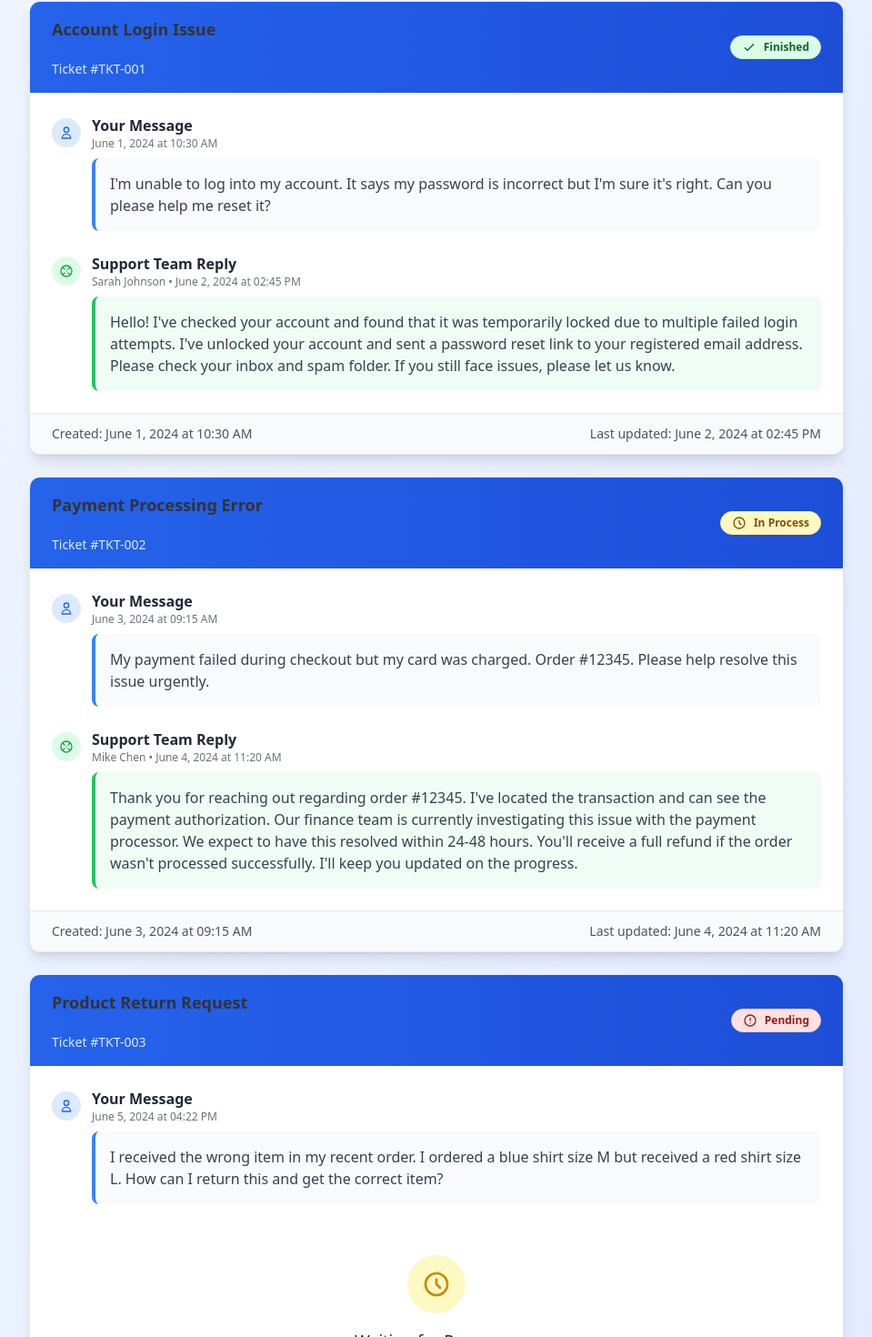
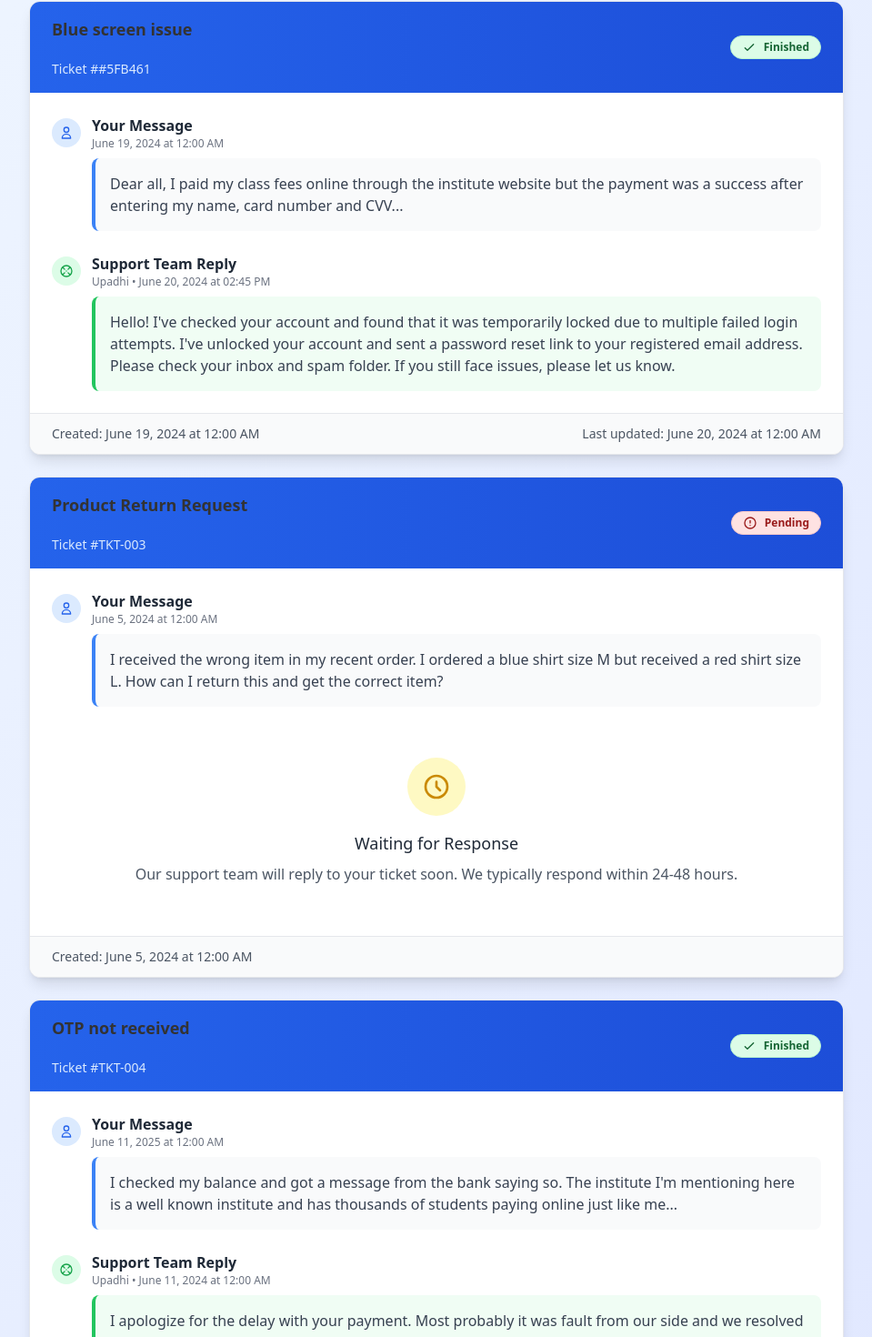
Before and after one commit to Danindunadith/TicketSystem, a React (Vite) app in the folder ITPM_frontend/: page /replies in a window 1280 px wide. Shown: the part 233-1703 px from the top of the page at 91% size, without its empty margins (160-1119 px from the left). Built offline with nearby package versions, Linux system fonts and the light colour scheme.

Commit message:
check reply

```diff
--- a/ITPM_frontend/src/pages/ticket/UserTicketReplies.jsx
+++ b/ITPM_frontend/src/pages/ticket/UserTicketReplies.jsx
@@ -4,60 +4,40 @@ export default function UserTicketReplies() {
     // Dummy data for demonstration
     const [tickets] = useState([
         {
-            id: "TKT-001",
-            topic: "Account Login Issue",
-            originalMessage: "I'm unable to log into my account. It says my password is incorrect but I'm sure it's right. Can you please help me reset it?",
+            id: "#5FB461",
+            topic: "Blue screen issue",
+            originalMessage: "Dear all, I paid my class fees online through the institute website but the payment was a success after entering my name, card number and CVV...",
             status: "finished",
-            createdAt: "2024-06-01T10:30:00Z",
-            updatedAt: "2024-06-02T14:45:00Z",
+            createdAt: "2024-06-19",
+            updatedAt: "2024-06-20",
             adminReply: "Hello! I've checked your account and found that it was temporarily locked due to multiple failed login attempts. I've unlocked your account and sent a password reset link to your registered email address. Please check your inbox and spam folder. If you still face issues, please let us know.",
-            adminName: "Sarah Johnson",
-            replyDate: "2024-06-02T14:45:00Z"
+            adminName: "Upadhi",
+            replyDate: "2024-06-20T14:45:00Z"
         },
-        {
-            id: "TKT-002",
-            topic: "Payment Processing Error",
-            originalMessage: "My payment failed during checkout but my card was charged. Order #12345. Please help resolve this issue urgently.",
-            status: "in-process",
-            createdAt: "2024-06-03T09:15:00Z",
-            updatedAt: "2024-06-04T11:20:00Z",
-            adminReply: "Thank you for reaching out regarding order #12345. I've located the transaction and can see the payment authorization. Our finance team is currently investigating this issue with the payment processor. We expect to have this resolved within 24-48 hours. You'll receive a full refund if the order wasn't processed successfully. I'll keep you updated on the progress.",
-            adminName: "Mike Chen",
-            replyDate: "2024-06-04T11:20:00Z"
-        },
+
         {
             id: "TKT-003",
             topic: "Product Return Request",
             originalMessage: "I received the wrong item in my recent order. I ordered a blue shirt size M but received a red shirt size L. How can I return this and get the correct item?",
             status: "pending",
-            createdAt: "2024-06-05T16:22:00Z",
-            updatedAt: "2024-06-05T16:22:00Z",
+            createdAt: "2024-06-05",
+            updatedAt: "2024-06-05",
             adminReply: null,
             adminName: null,
             replyDate: null
         },
         {
             id: "TKT-004",
-            topic: "Shipping Delay Inquiry",
-            originalMessage: "My order was supposed to arrive yesterday but I haven't received it yet. The tracking shows it's still in transit. When can I expect delivery?",
+            topic: "OTP not received",
+            originalMessage: "I checked my balance and got a message from the bank saying so. The institute I'm mentioning here is a well known institute and has thousands of students paying online just like me...",
             status: "finished",
-            createdAt: "2024-05-28T13:45:00Z",
-            updatedAt: "2024-05-29T10:15:00Z",
-            adminReply: "I apologize for the delay with your shipment. I've contacted our shipping partner and your package was delayed due to weather conditions in your area. Your order has now been expedited and should arrive by tomorrow evening. As compensation for the inconvenience, I've added a 15% discount to your account for your next purchase. Thank you for your patience!",
-            adminName: "Emma Davis",
-            replyDate: "2024-05-29T10:15:00Z"
+            createdAt: "2025-06-11",
+            updatedAt: "2025-06-11",
+            adminReply: "I apologize for the delay with your payment. Most probably it was fault from our side and we resolved it",
+            adminName: "Upadhi",
+            replyDate: "2024-06-11"
         },
-        {
-            id: "TKT-005",
-            topic: "Feature Request - Dark Mode",
-            originalMessage: "Love your app! Would it be possible to add a dark mode option? It would be really helpful for using the app at night. Thanks for considering this!",
-            status: "in-process",
-            createdAt: "2024-06-04T20:10:00Z",
-            updatedAt: "2024-06-06T09:30:00Z",
-            adminReply: "Thank you so much for your feedback and suggestion! Dark mode is actually something we've been working on and it's currently in development. We're planning to include it in our next major update, which should be released within the next 2-3 months. I'll make sure to notify you once it's available. We really appreciate users like you who help us improve our product!",
-            adminName: "Alex Rodriguez",
-            replyDate: "2024-06-06T09:30:00Z"
-        }
+
     ]);
 
     // Helper function to format dates
```
Also changed, not shown: 1 other file (tests, documents, lock files or other folders).
